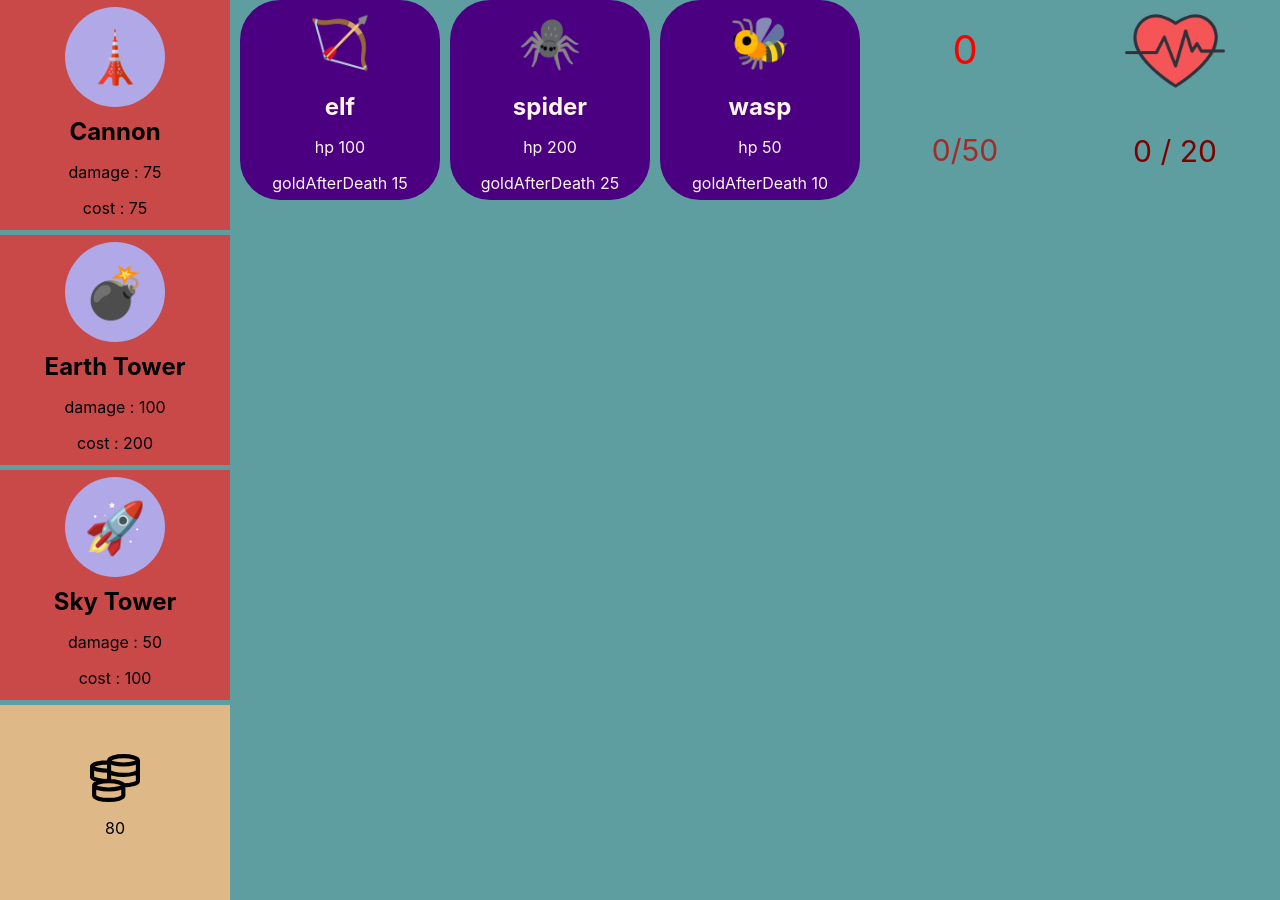
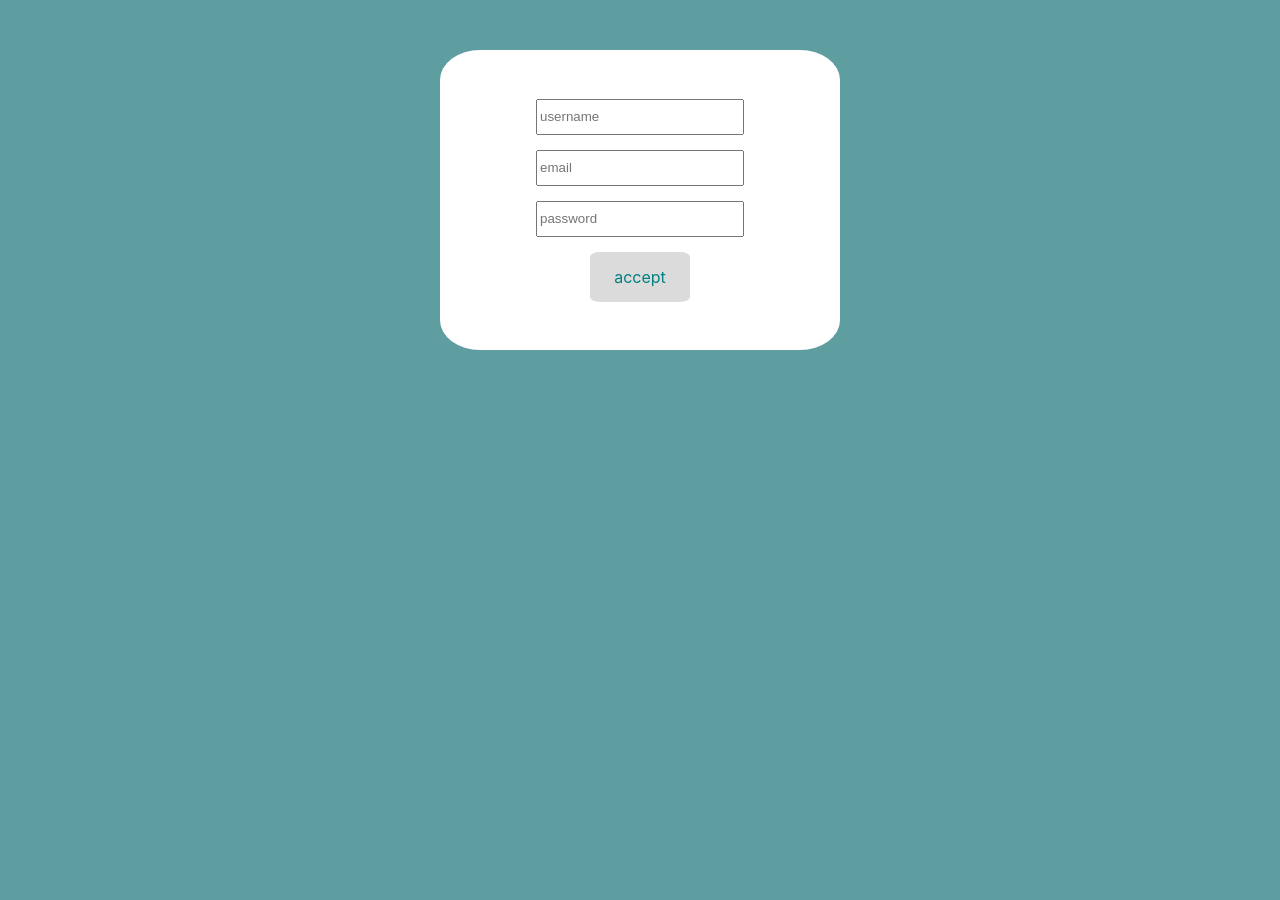
Before and after one commit to Stanislav771100/Alex-Artem, a React (Create React App) app: page / in a window 1280 px wide. Built offline with nearby package versions, Linux system fonts and the light colour scheme.

Commit message:
adding modal

```diff
--- a/src/Screens/Gold/Gold.css
+++ b/src/Screens/Gold/Gold.css
@@ -7,3 +7,18 @@
     align-items: center;
     flex-direction: column;
 }
+.gold-container p {
+    cursor: pointer;
+}
+.plusButton {
+    margin-top: 5px;
+    cursor: pointer;
+    width: 80px;
+    height: 35px;
+    color: whitesmoke;
+    background-color: teal;
+    display: flex;
+    justify-content: center;
+    align-items: center;
+    border-radius: 10%;
+}
--- a/src/Screens/Gold/Gold.js
+++ b/src/Screens/Gold/Gold.js
@@ -7,15 +7,39 @@ class Gold extends Component {
   constructor(props) {
     super(props)
     this.state = {
-      gold: 80
+      gold: 80,
+      goldInput: 0    }
+  }
+  plusGold(variables) {
+    const { gold } = this.state
+    if (variables == 'mnoj') {
+      this.setState({gold: gold * 5})
+    } else
+
+    this.setState({gold: gold+5})
+  }
+  setGold(variable){
+    const { goldInput, gold } = this.state
+    let plusGold = parseInt(goldInput)
+    if (variable == 'Plus') {
+      this.setState({gold: gold + plusGold})
+    } else if ( variable == 'Minus') {
+      this.setState({gold: gold - plusGold})
     }
   }
   render() {
-    const { gold } = this.state
+    const { gold, goldInput } = this.state
     return (
     <div className="gold-container">
-      <GrMoney style={{height: 50, width: 50}} />
-      <p>{gold}</p>
+      <GrMoney onClick={() => this.plusGold('mnoj')} style={{height: 50, width: 50}} />
+      <p onMouseEnter={() => this.plusGold()}>{gold}</p>
+      <input onChange={e => this.setState({goldInput: e.target.value})} placeholder="number" type="text"/>
+      <div onClick={() => this.setGold('Plus')} className="plusButton">
+        PLUS
+      </div>
+      <div onClick={() => this.setGold('Minus')} className="plusButton">
+        Minus
+      </div>
     </div>
     );
   }
--- a/src/Screens/Home/Home.css
+++ b/src/Screens/Home/Home.css
@@ -8,3 +8,30 @@
     display: flex;
     flex-direction: column;
 }
+.modal {
+    width: 400px;
+    height: 300px;
+    background-color: white;
+    margin: 50px auto;
+    display: flex;
+    justify-content: center;
+    align-items: center;
+    flex-direction: column;
+    border-radius: 10%;
+}
+.formRegister {
+    width: 200px;
+    height: 30px;
+    margin-bottom: 15px;
+}
+.button {
+    display: flex;
+    justify-content: center;
+    align-items: center;
+    color: teal;
+    background-color: rgb(219, 219, 219);
+    width: 100px;
+    height: 50px;
+    border-radius: 10%;
+    cursor: pointer;
+}
--- a/src/Screens/Home/Home.js
+++ b/src/Screens/Home/Home.js
@@ -1,69 +1,75 @@
-import React, { Component } from 'react';
-import './Home.css';
-import Monsters from '../Monsters/Monstres'
-import Towers from '../Towers/Towers'
-import InterContain from '../InterContain/InterContain'
-import Gold from '../Gold/Gold';
+import React, { Component } from "react";
+import "./Home.css";
+import Monsters from "../Monsters/Monstres";
+import Towers from "../Towers/Towers";
+import InterContain from "../InterContain/InterContain";
+import Gold from "../Gold/Gold";
 
 class Home extends Component {
   constructor(props) {
-    super(props)
+    super(props);
     this.state = {
       monster: [
         {
-        hp : 100,
-        goldAfterDeath : 15,
-        name : 'elf',
-        img: '🏹'
+          hp: 100,
+          goldAfterDeath: 15,
+          name: "elf",
+          img: "🏹"
         },
         {
-        hp : 200,
-        goldAfterDeath : 25,
-        name : 'spider',
-        img: '🕷️'
+          hp: 200,
+          goldAfterDeath: 25,
+          name: "spider",
+          img: "🕷️"
         },
         {
-        hp : 50,
-        goldAfterDeath : 10,
-        name : 'wasp',
-        img: '🐝'
-       },
+          hp: 50,
+          goldAfterDeath: 10,
+          name: "wasp",
+          img: "🐝"
+        }
       ],
       tower: [
         {
           dm: 75,
           cost: 75,
-          name: 'Cannon',
-          img: '🗼'
+          name: "Cannon",
+          img: "🗼"
         },
 
         {
-          dm : 100,
-          cost : 200,
-          name : 'Earth Tower',
-          img: '💣'
+          dm: 100,
+          cost: 200,
+          name: "Earth Tower",
+          img: "💣"
         },
 
         {
-          dm : 50,
-          cost : 100,
-          name : 'Sky Tower',
-          img: '🚀'
-        },
+          dm: 50,
+          cost: 100,
+          name: "Sky Tower",
+          img: "🚀"
+        }
       ]
-    }
+    };
   }
   render() {
-    const { monster, tower } = this.state
+    const { monster, tower } = this.state;
 
     return (
       <div className="container">
-      <div className="left-bar">
+        <div className="modal">
+          <input placeholder='username' type="text" className="formRegister" />
+          <input placeholder='email' type='email' className="formRegister" />
+          <input placeholder='password' type="password" className="formRegister" />
+          <div className="button">accept</div>
+        </div>
+        {/* <div className="left-bar">
       <Towers towers={tower} />
       <Gold />
       </div>
       <Monsters monsters={monster}/>
-      <InterContain />
+      <InterContain /> */}
       </div>
     );
   }
```
Lines whose indentation alone changed are shown as unchanged.
